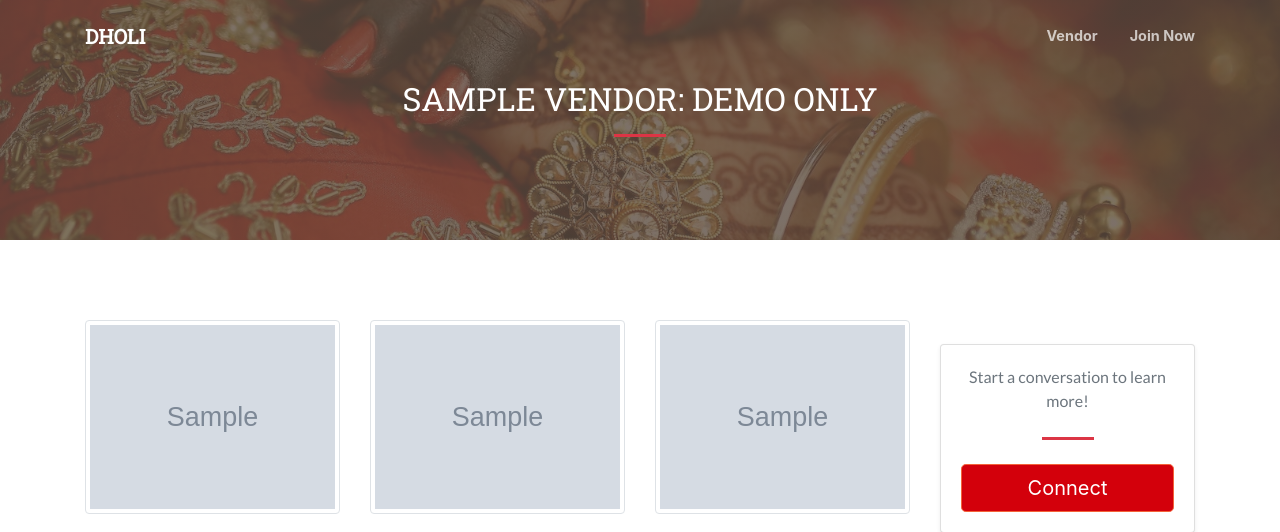
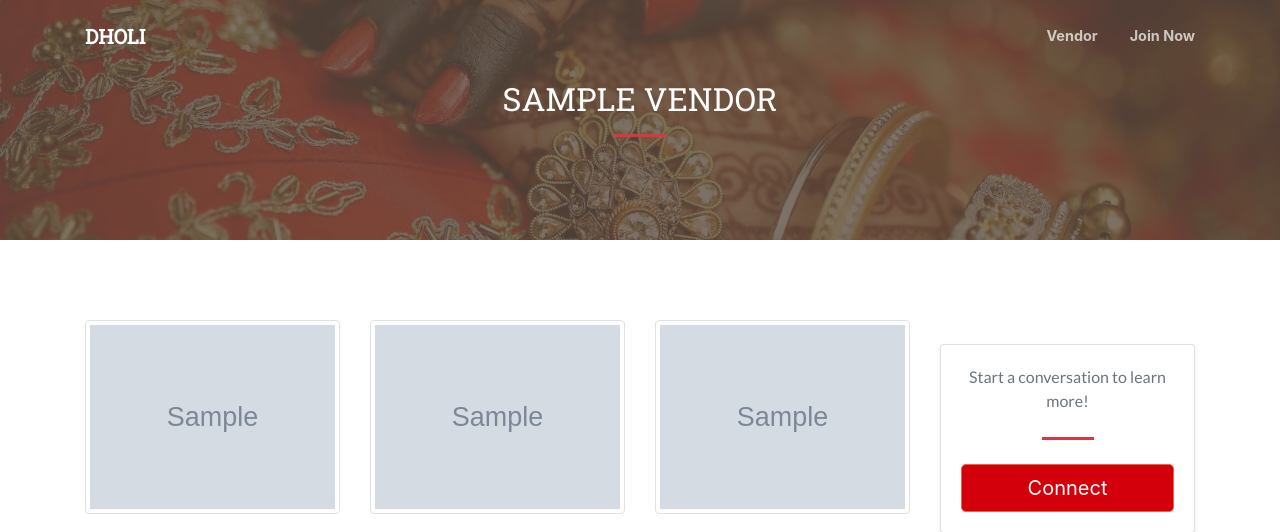
Before and after one commit to asinghal17/maamba, a Django app: a page that uses templates/profile.html in a window 1280 px wide. Shown: the top 532 px of the page. Run offline with Django 3.2, Linux system fonts and the light colour scheme; tables that the repository leaves empty hold one stand-in row (values such as "Sample post"); grey boxes marked "Sample" are stand-in pictures; some libraries are stand-ins or nearby versions.

Commit message:
Removing Demo from Ptrofile

```diff
--- a/templates/profile.html
+++ b/templates/profile.html
@@ -10,7 +10,7 @@
     <div class="container">
       <div class="row justify-content-center">
         <div class="col-lg-8 col-md-10 mx-auto text-center">
-          <h2 class="text-white text-uppercase">{{ object.company_name }}: DEMO ONLY</h2>
+          <h2 class="text-white text-uppercase">{{ object.company_name }}</h2>
           <hr class="divider">
         </div>
       </div>
```
